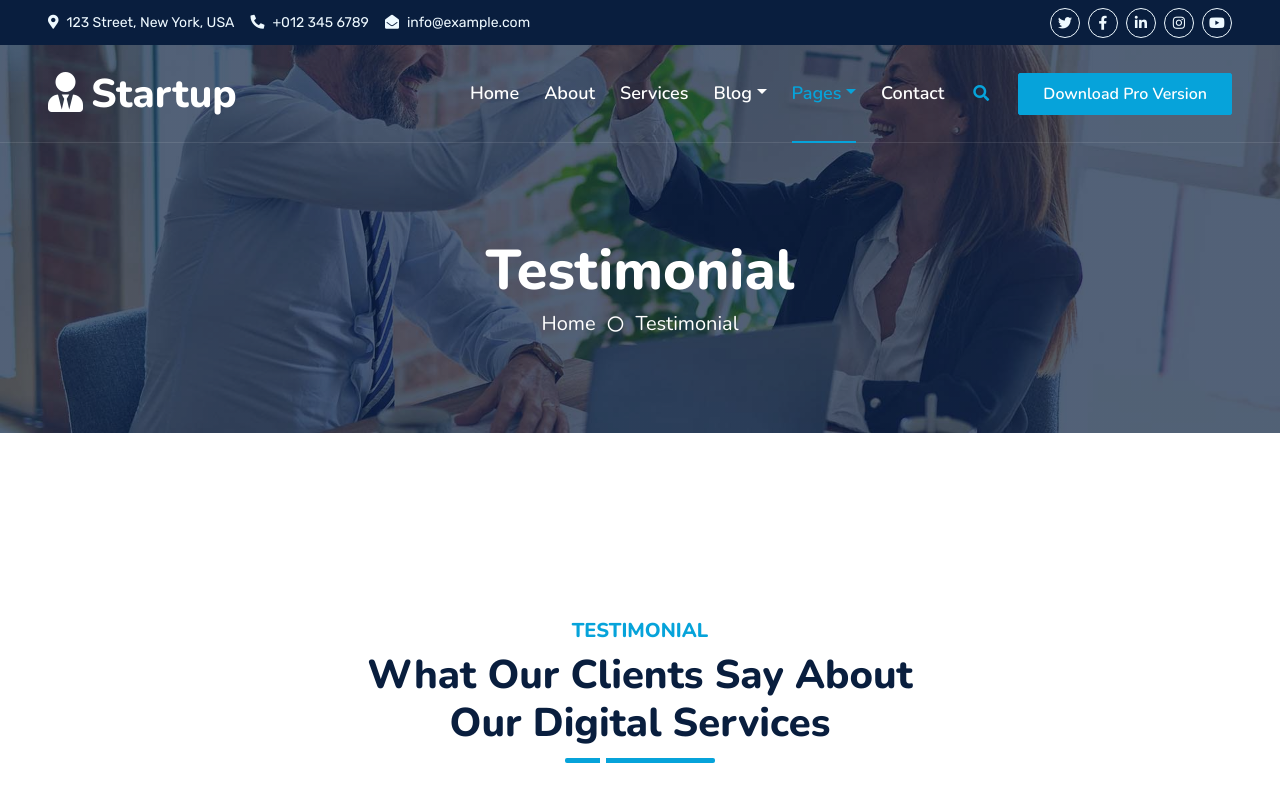
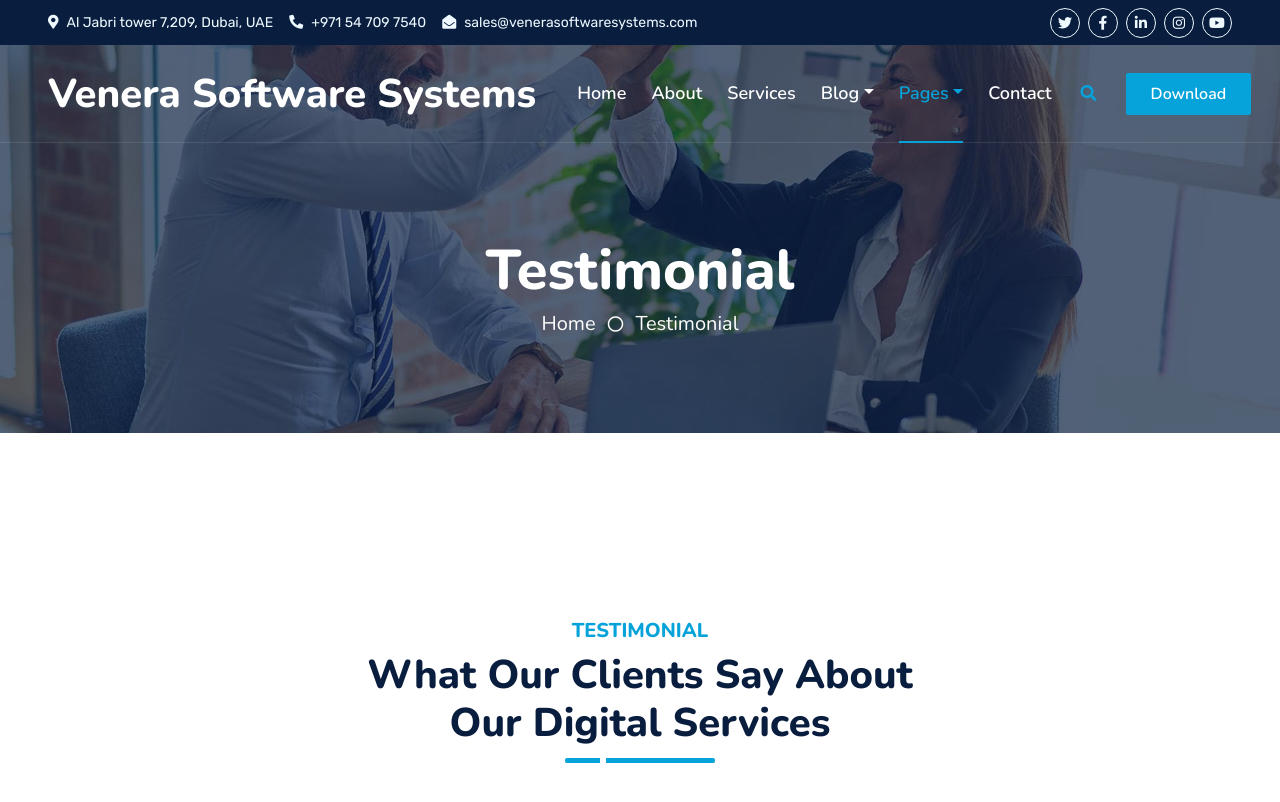
Before and after one commit to amalnadhv/software, a plain HTML site: page testimonial.html in a window 1280 px wide. Shown: the top 802 px of the page. Drawn offline with nearby package versions, Linux system fonts and the light colour scheme; a script that the page names is missing.

Commit message:
Update testimonial.html

```diff
--- a/testimonial.html
+++ b/testimonial.html
@@ -39,14 +39,14 @@
     <!-- Spinner End -->
 
 
-    <!-- Topbar Start -->
+        <!-- Topbar Start -->
     <div class="container-fluid bg-dark px-5 d-none d-lg-block">
         <div class="row gx-0">
             <div class="col-lg-8 text-center text-lg-start mb-2 mb-lg-0">
                 <div class="d-inline-flex align-items-center" style="height: 45px;">
-                    <small class="me-3 text-light"><i class="fa fa-map-marker-alt me-2"></i>123 Street, New York, USA</small>
-                    <small class="me-3 text-light"><i class="fa fa-phone-alt me-2"></i>+012 345 6789</small>
-                    <small class="text-light"><i class="fa fa-envelope-open me-2"></i>info@example.com</small>
+                    <small class="me-3 text-light"><i class="fa fa-map-marker-alt me-2"></i>Al Jabri tower 7,209, Dubai, UAE</small>
+                    <small class="me-3 text-light"><i class="fa fa-phone-alt me-2"></i>+971 54 709 7540</small>
+                    <small class="text-light"><i class="fa fa-envelope-open me-2"></i>sales@venerasoftwaresystems.com</small>
                 </div>
             </div>
             <div class="col-lg-4 text-center text-lg-end">
@@ -62,12 +62,11 @@
     </div>
     <!-- Topbar End -->
 
-
     <!-- Navbar Start -->
     <div class="container-fluid position-relative p-0">
         <nav class="navbar navbar-expand-lg navbar-dark px-5 py-3 py-lg-0">
             <a href="index.html" class="navbar-brand p-0">
-                <h1 class="m-0"><i class="fa fa-user-tie me-2"></i>Startup</h1>
+                <h1 class="m-0"></i>Venera Software Systems</h1>
             </a>
             <button class="navbar-toggler" type="button" data-bs-toggle="collapse" data-bs-target="#navbarCollapse">
                 <span class="fa fa-bars"></span>
@@ -85,19 +84,19 @@
                         </div>
                     </div>
                     <div class="nav-item dropdown">
-                        <a href="#" class="nav-link dropdown-toggle active" data-bs-toggle="dropdown">Pages</a>
+                        <a href="#" class="nav-link active dropdown-toggle" data-bs-toggle="dropdown">Pages</a>
                         <div class="dropdown-menu m-0">
                             <a href="price.html" class="dropdown-item">Pricing Plan</a>
                             <a href="feature.html" class="dropdown-item">Our features</a>
                             <a href="team.html" class="dropdown-item">Team Members</a>
-                            <a href="testimonial.html" class="dropdown-item active">Testimonial</a>
+                            <a href="testimonial.html" class="dropdown-item">Testimonial</a>
                             <a href="quote.html" class="dropdown-item">Free Quote</a>
                         </div>
                     </div>
                     <a href="contact.html" class="nav-item nav-link">Contact</a>
                 </div>
                 <butaton type="button" class="btn text-primary ms-3" data-bs-toggle="modal" data-bs-target="#searchModal"><i class="fa fa-search"></i></butaton>
-                <a href="https://htmlcodex.com/startup-company-website-template" class="btn btn-primary py-2 px-4 ms-3">Download Pro Version</a>
+                <a href="https://htmlcodex.com/startup-company-website-template" class="btn btn-primary py-2 px-4 ms-3">Download</a>
             </div>
         </nav>
 
```
